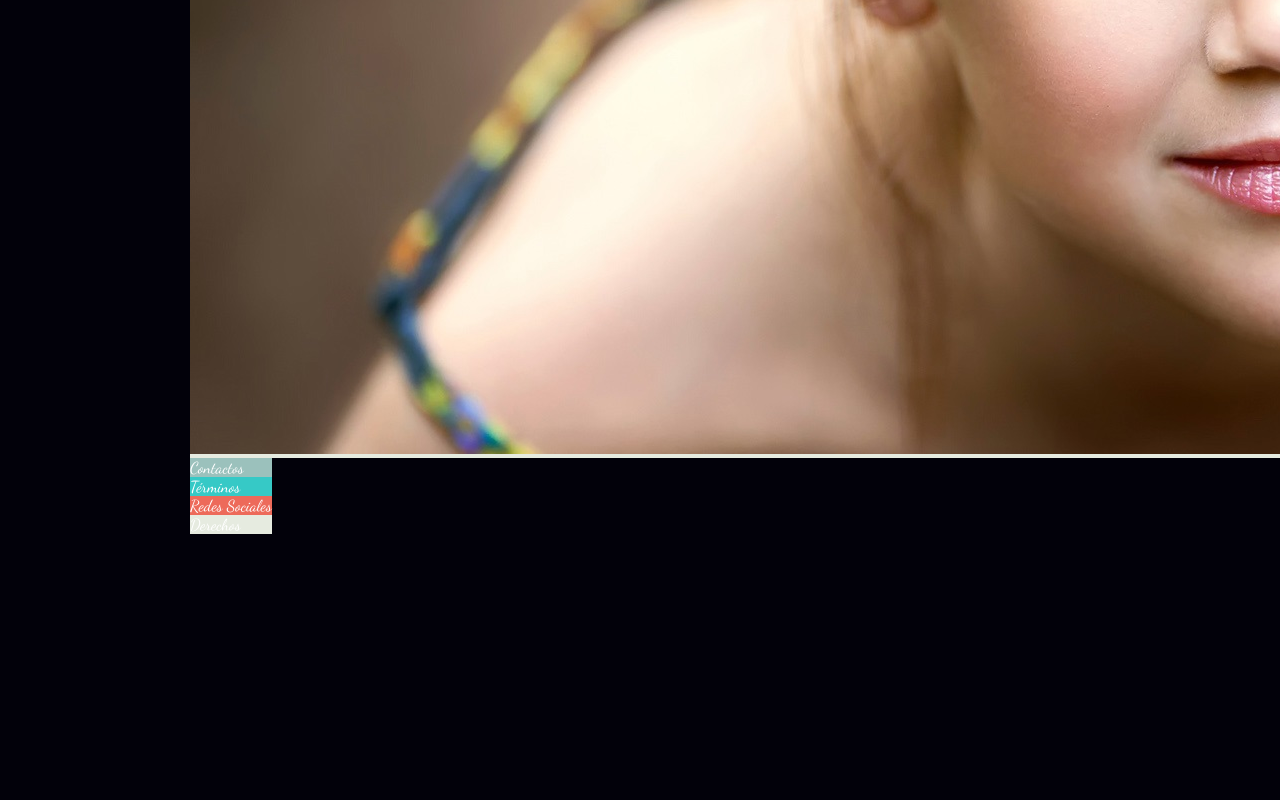
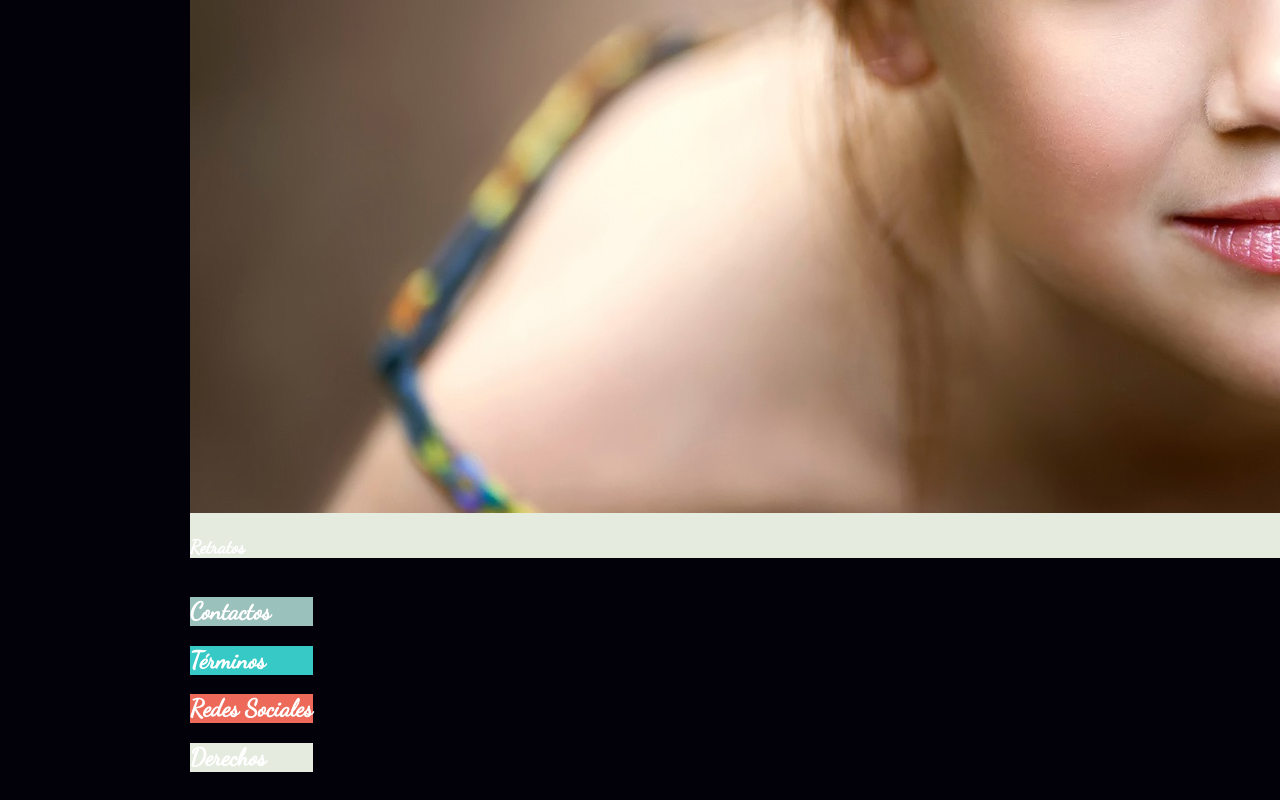
Before and after one commit to Bettto/Evaluaci-n-Final-CSS, a plain HTML site: page index.html in a window 1280 px wide. Shown: the part 1679-2479 px from the top of the page. Before the commit the page ends 2221 px from the top, so only its background shows below. Drawn offline with Linux system fonts and the light colour scheme.

Commit message:
añadido de algunos títulos

```diff
--- a/index.html
+++ b/index.html
@@ -28,29 +28,31 @@
         </header>
         <section>
           <div class="imagen_central">
-            <img src="pics/principal.jpg" alt="Comenzando con la fotografía">
+            <img id="principal" src="pics/principal.jpg" alt="Comenzando con la fotografía">
           </div>
           <div class="imagen_secundaria">
             <div class="imagensec1">
-              <img src="pics/paisaje.jpg" alt="Paisajes">
+              <img id="paisaje" src="pics/paisaje.jpg" alt="Paisajes">
+              <h3>Paisajes</h3>
             </div>
             <div class="imagensec2">
-              <img src="pics/retrato.jpg" alt="Retratos">
+              <img id="retrato" src="pics/retrato.jpg" alt="Retratos">
+              <h3>Retratos</h3>
             </div>
           </div>
         </section>
         <footer>
           <div class="contactos">
-            Contactos
+            <h2>Contactos</h2>
           </div>
           <div class="terminos">
-            Términos
+            <h2>Términos</h2>
           </div>
           <div class="redes">
-            Redes Sociales
+            <h2>Redes Sociales</h2>
           </div>
           <div class="derechos">
-            Derechos
+            <h2>Derechos</h2>
           </div>
         </footer>
       </div>
```
